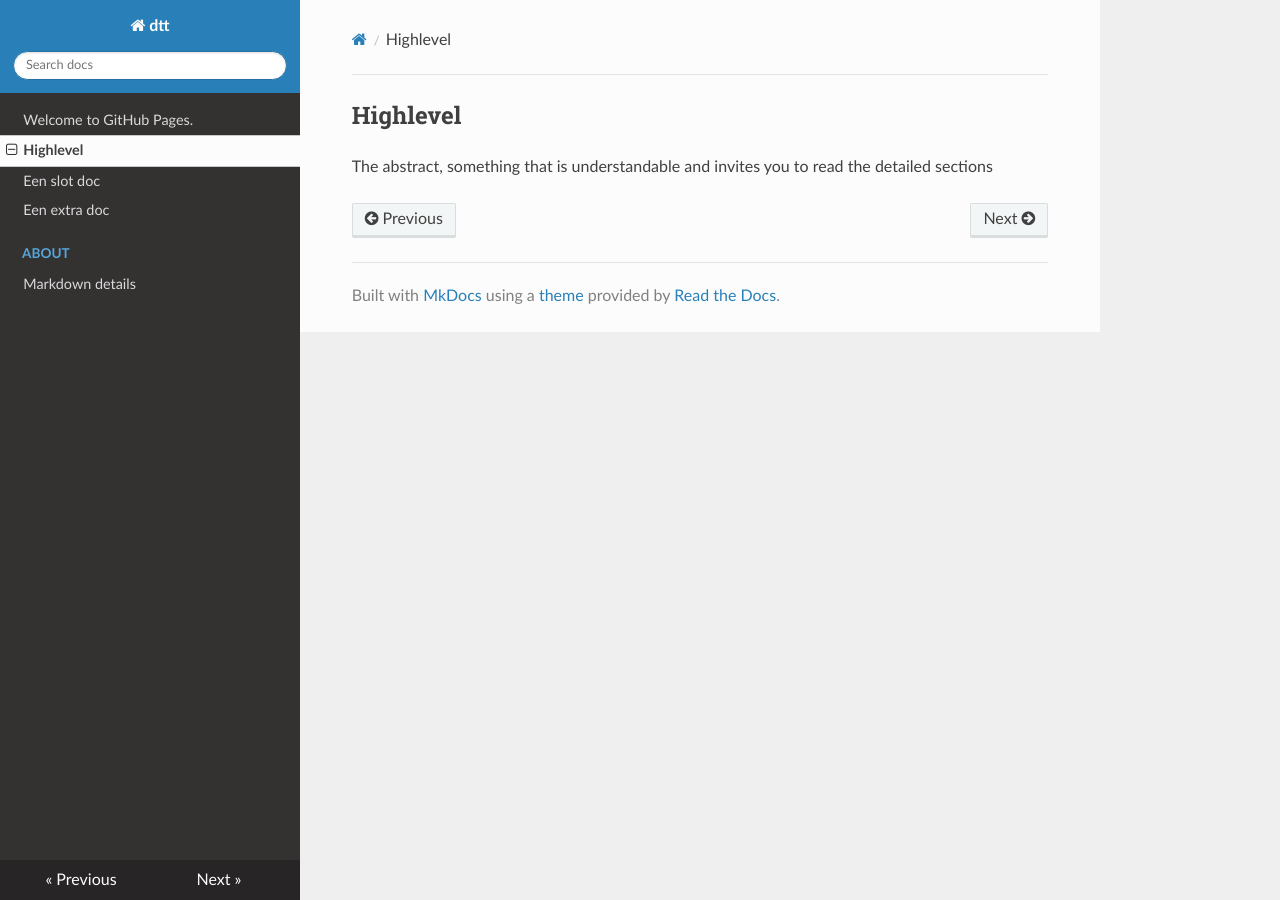
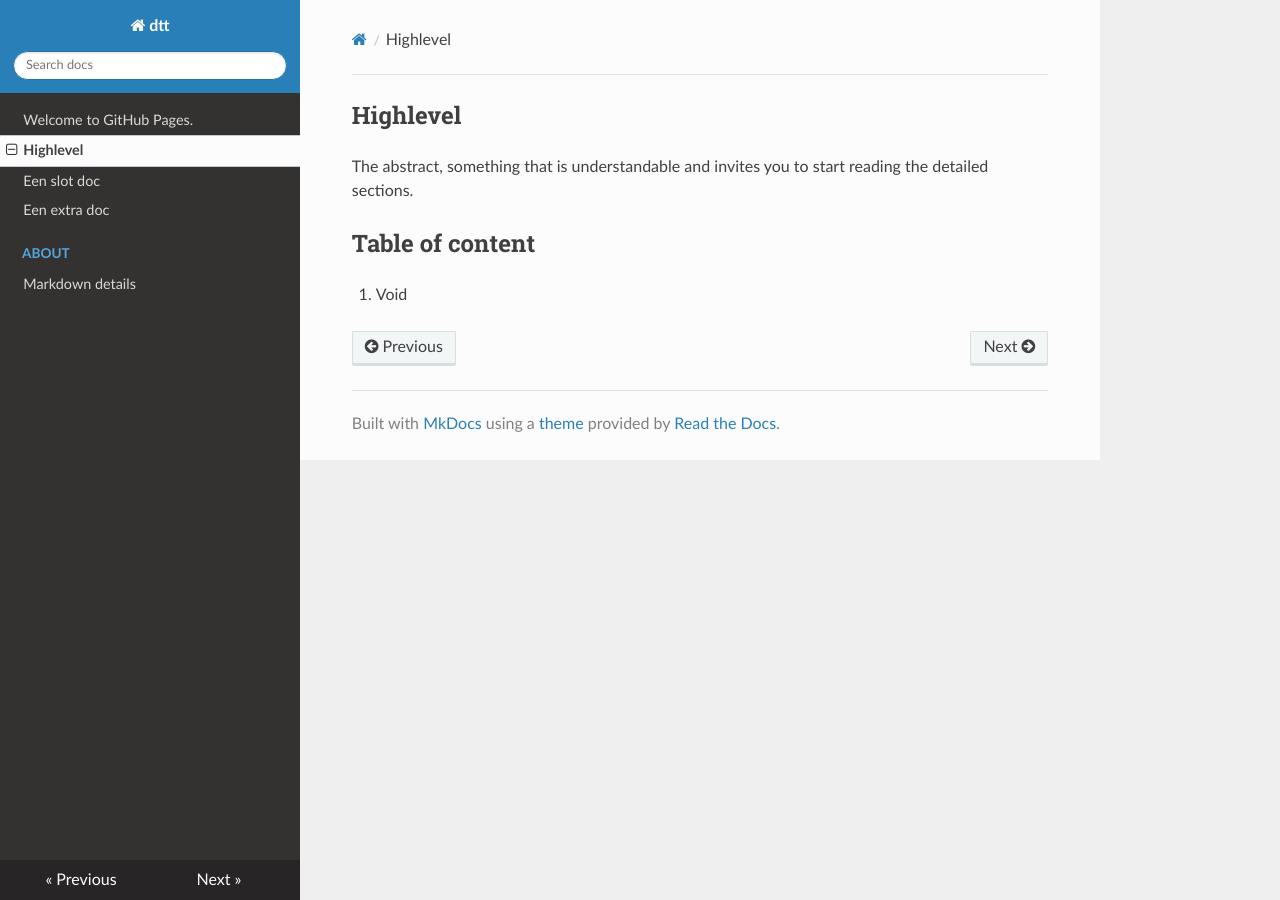
Before and after one commit to rienkdekok/dtt, an MkDocs documentation site: the page built from docs/highlevel.md, in a window 1280 px wide. Built offline with MkDocs 1.6.1, drawn with Linux system fonts in a browser that asks for light colours; nearby versions of some CDN libraries.

Commit message:
docs/highlevel.md updated from https://stackedit.io/

```diff
--- a/docs/highlevel.md
+++ b/docs/highlevel.md
@@ -1,5 +1,10 @@
 ## Highlevel
-The abstract, something that is understandable and invites you to read the detailed sections
+The abstract, something that is understandable and invites you to start reading the detailed sections.
+
+##  Table of content
+1.  Void
+
+
 <!--stackedit_data:
-eyJoaXN0b3J5IjpbLTE4ODk1MzE2MzRdfQ==
+eyJoaXN0b3J5IjpbMTc2ODkzNDI5XX0=
 -->
```
